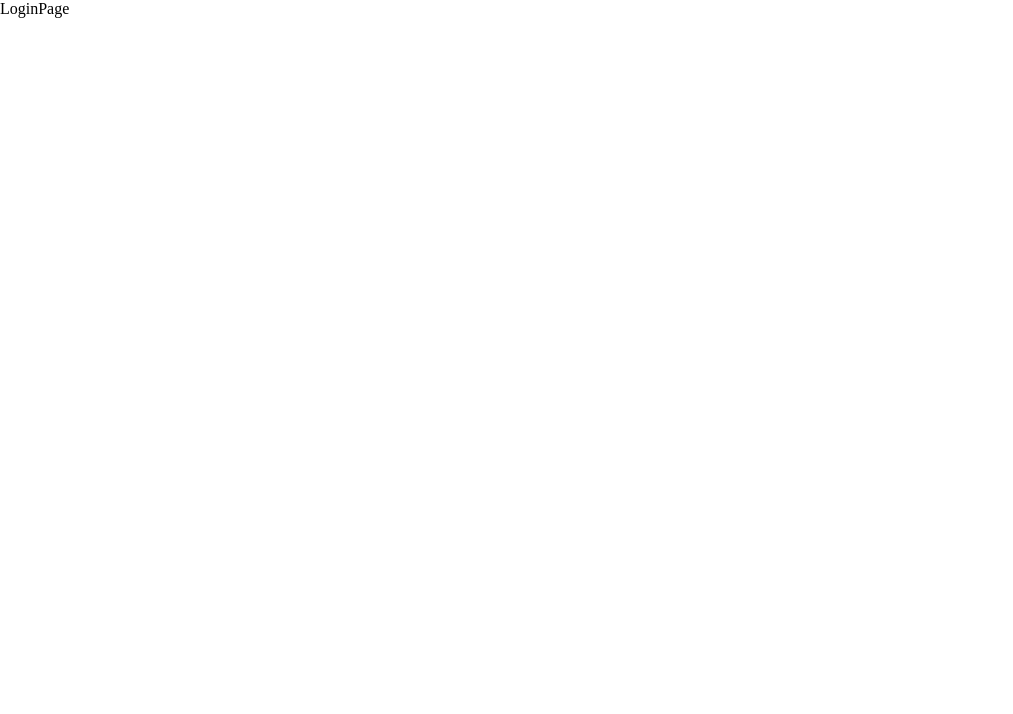
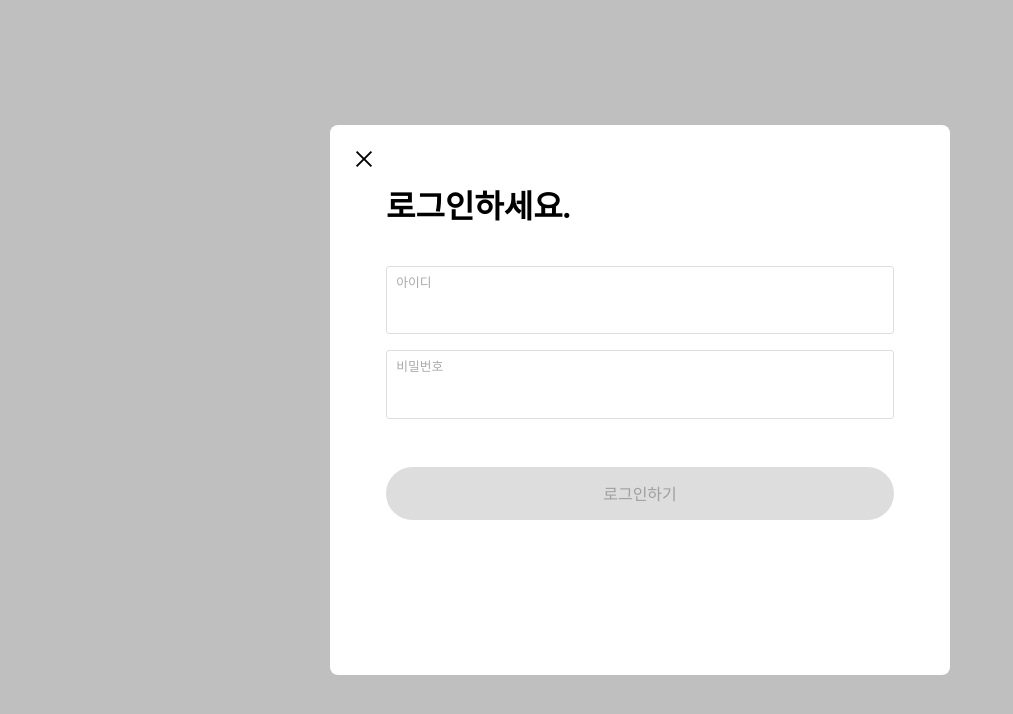
Before and after one commit to hotteokButler/newTIL, a Next.js app in the folder next_js/z_com/: page /i/flow/login in a window 1280 px wide. Shown: the top 714 px of the page, without its empty margins (0-1013 px from the left). Built offline with nearby package versions, Linux system fonts and the light colour scheme.

Commit message:
Fix : 인터셉팅 라우트는 클라이언트에서 동작한다 잊지 말기 - link 컴포넌트에서 /login 링크로 컴포넌트를 거쳐 리다이렉트 시 인터셉팅이 되지 않는 오류 발생 후 링크 수정

```diff
--- a/next_js/z_com/src/app/(beforeLogin)/i/flow/login/page.tsx
+++ b/next_js/z_com/src/app/(beforeLogin)/i/flow/login/page.tsx
@@ -1,5 +1,60 @@
+'use client';
+
+import { useRef, useState } from 'react';
+import { AiOutlineClose } from 'react-icons/ai';
+
+import style from '@/components/modal/modal.module.css';
+
 const LoginPage = () => {
-	return <div>LoginPage</div>;
+	const modalRef = useRef<HTMLDivElement>(null);
+	const [id, setId] = useState();
+	const [password, setPassword] = useState();
+	const [message, setMessage] = useState();
+
+	const onSubmit = () => {};
+
+	const onClickClose = () => {};
+
+	const onChageId = () => {};
+
+	const onChangePassword = () => {};
+
+	return (
+		<div className={style.modal_wrap}>
+			<div className={style.modal_con} ref={modalRef}>
+				<button className={style.modal_close_btn} onClick={onClickClose}>
+					<AiOutlineClose />
+				</button>
+				<div className={style.modal_header}>
+					<h3>로그인하세요.</h3>
+				</div>
+				<form onSubmit={onSubmit}>
+					<ul className={style.modal_body}>
+						<li>
+							<div className={style.modal_input_con}>
+								<input type='text' name='id' id='id' className={style.modal_input} />
+								<label htmlFor='id' className={style.modal_label}>
+									아이디
+								</label>
+							</div>
+							<div className={style.modal_input_con}>
+								<input type='password' id='password' name='password' className={style.modal_input} />
+								<label htmlFor='password' className={style.modal_label}>
+									비밀번호
+								</label>
+							</div>
+							<div className={style.modal_message}>{message}</div>
+						</li>
+						<li className={style.modal_footer}>
+							<button className={style.modal_action_btn} disabled={!id && !password}>
+								로그인하기
+							</button>
+						</li>
+					</ul>
+				</form>
+			</div>
+		</div>
+	);
 };
 
 export default LoginPage;
--- a/next_js/z_com/src/app/(beforeLogin)/layout.tsx
+++ b/next_js/z_com/src/app/(beforeLogin)/layout.tsx
@@ -1,13 +1,13 @@
 import React, { ReactNode } from 'react';
 
-type Props = { children: ReactNode; bf_modal: ReactNode };
+type Props = { children: ReactNode; modal: ReactNode };
 
-const layout = ({ children, bf_modal }: Props) => {
+const layout = ({ children, modal }: Props) => {
 	return (
-		<>
-			<div>{children}</div>
-			{bf_modal}
-		</>
+		<div>
+			{modal}
+			{children}
+		</div>
 	);
 };
 
--- a/next_js/z_com/src/app/(beforeLogin)/page.tsx
+++ b/next_js/z_com/src/app/(beforeLogin)/page.tsx
@@ -23,7 +23,7 @@ const Home = () => {
 				</Button>
 				<h4>이미 트위터에 가입하셨나요?</h4>
 				<Button textColor={ColorMap.MAIN.BUTTON.STABLE} borderColor={ColorMap.MAIN.BUTTON.STABLE}>
-					<Link href='/login' scroll={false}>
+					<Link href='/i/flow/login' scroll={false}>
 						로그인
 					</Link>
 				</Button>
```
Also changed, not shown: next_js/z_com/src/app/(beforeLogin)/@modal/(.)i/flow/login/page.tsx (renamed from next_js/z_com/src/app/(beforeLogin)/@bf_modal/(.)i/flow/login/page.tsx, +4 -4 lines), next_js/z_com/src/app/(beforeLogin)/@modal/default.tsx (renamed from next_js/z_com/src/app/(beforeLogin)/@bf_modal/default.tsx), next_js/z_com/src/components/modal/modal.module.css (renamed from next_js/z_com/src/app/(beforeLogin)/@bf_modal/(.)i/flow/login/bf_modal.module.css).
